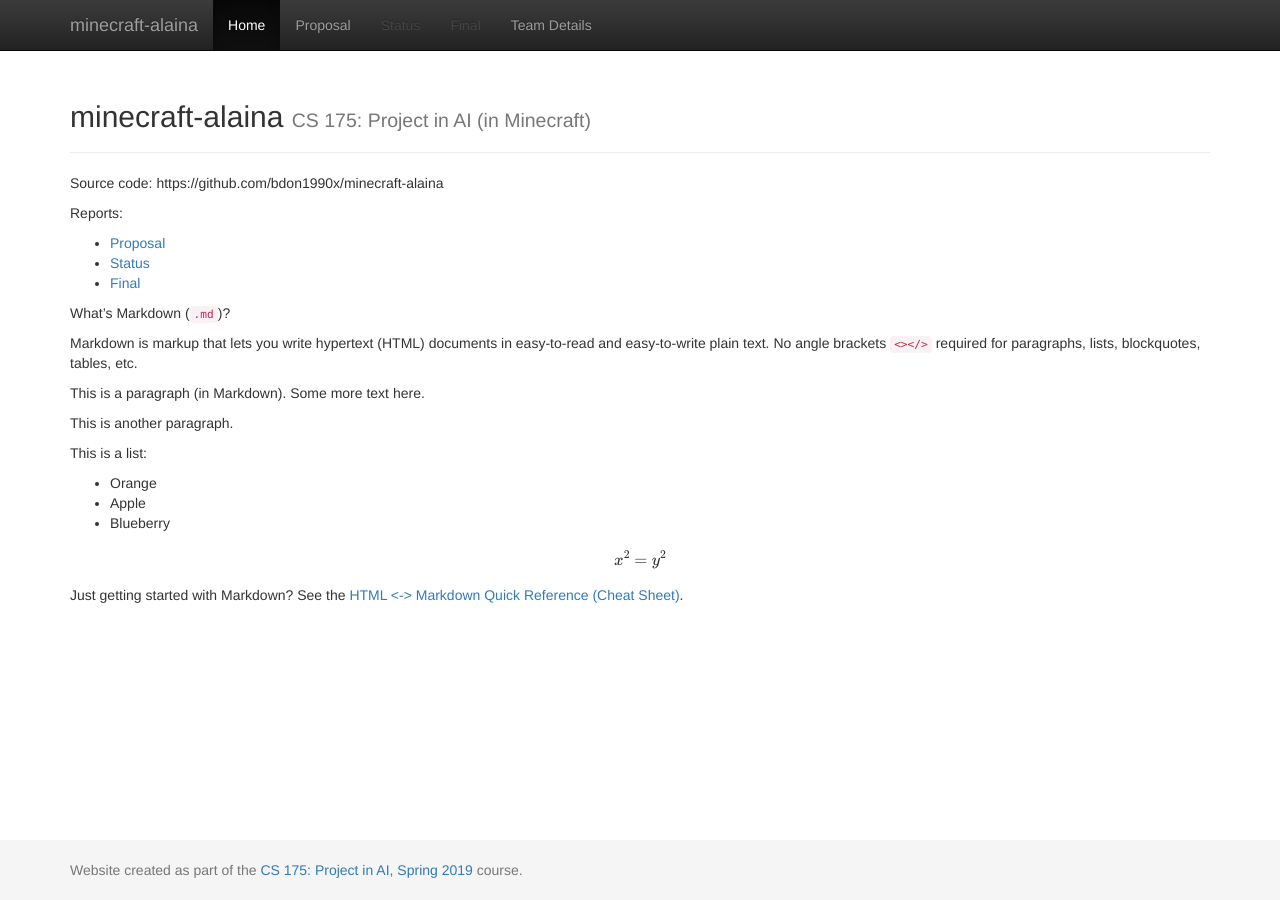
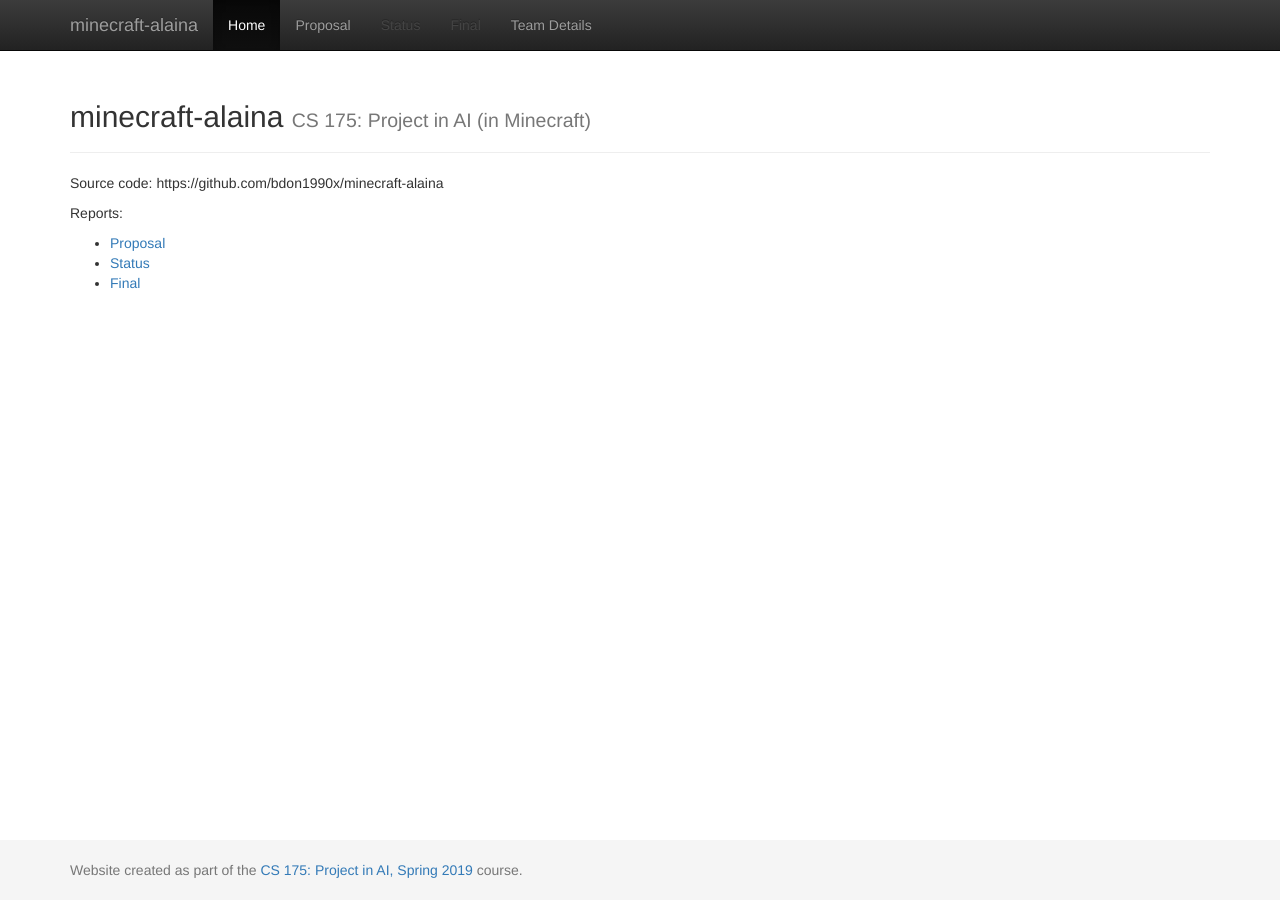
Before and after one commit to bdon1990x/minecraft-alaina, a Jekyll site: the page built from docs/index.md, in a window 1280 px wide. Built offline with Jekyll 4.4.1, drawn with Linux system fonts in a browser that asks for light colours; formulas are drawn with MathJax 3.

Commit message:
update info

```diff
--- a/docs/index.md
+++ b/docs/index.md
@@ -10,31 +10,3 @@
 - [Proposal](proposal.html)
 - [Status](status.html)
 - [Final](final.html)
-
-What's Markdown (`.md`)?
-
-Markdown is markup that lets you write hypertext (HTML) documents
-in easy-to-read and easy-to-write plain text.
-No angle brackets `<></>` required for
-paragraphs, lists, blockquotes, tables, etc.
-
-
-This is a paragraph (in Markdown). Some more
-text here.
-
-This is another paragraph.
-
-This is a list:
-
-- Orange
-- Apple
-- Blueberry
-
-$$x^2 = y^2$$
-
-
-Just getting started with Markdown?
-See the [HTML <-> Markdown Quick Reference (Cheat Sheet)][quickref].
-
-
-[quickref]: https://github.com/mundimark/quickrefs/blob/master/HTML.md
```
Also changed, not shown: docs/proposal.md (+4 -4 lines), docs/team.md (+3 -3 lines).
